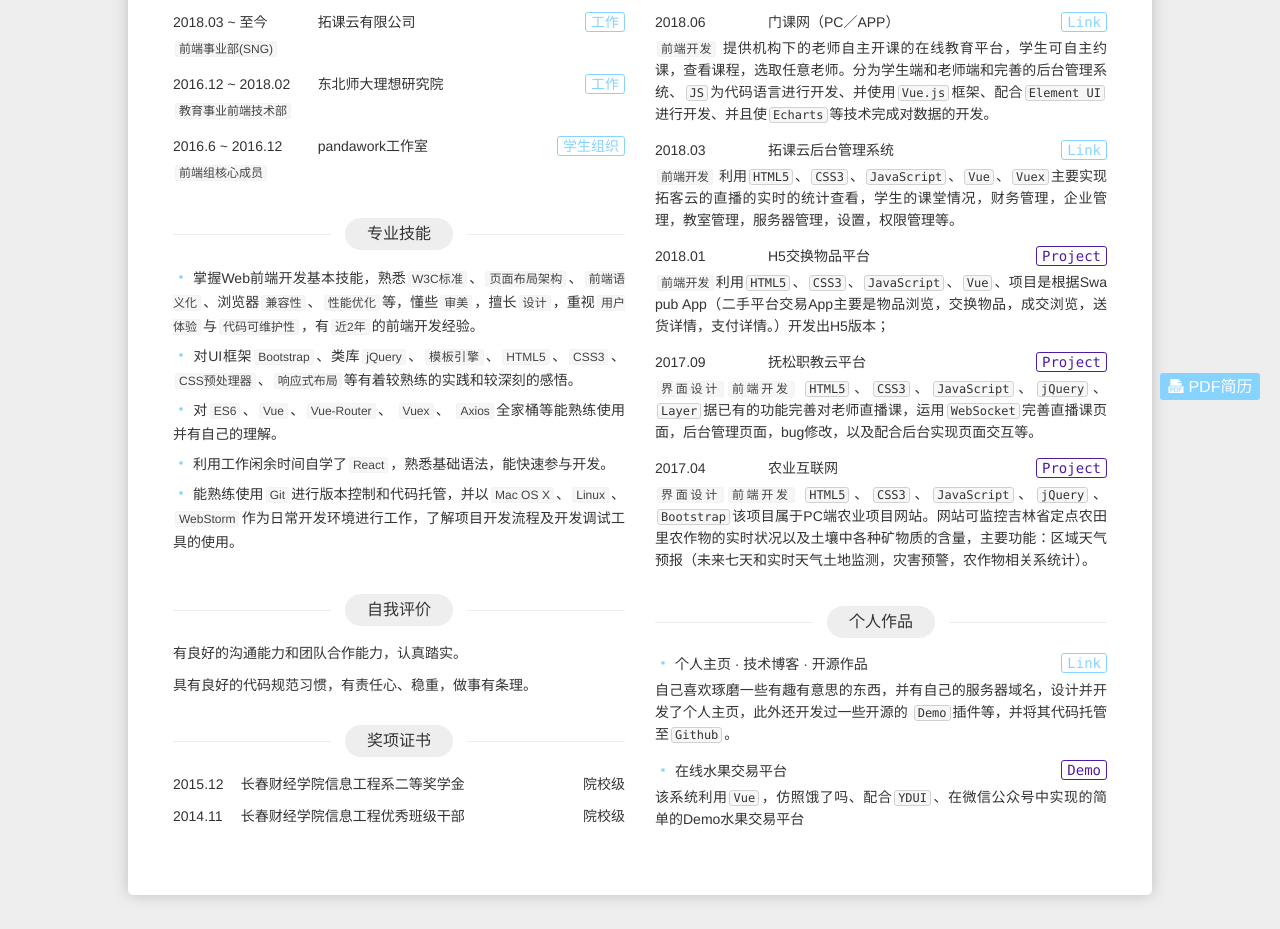
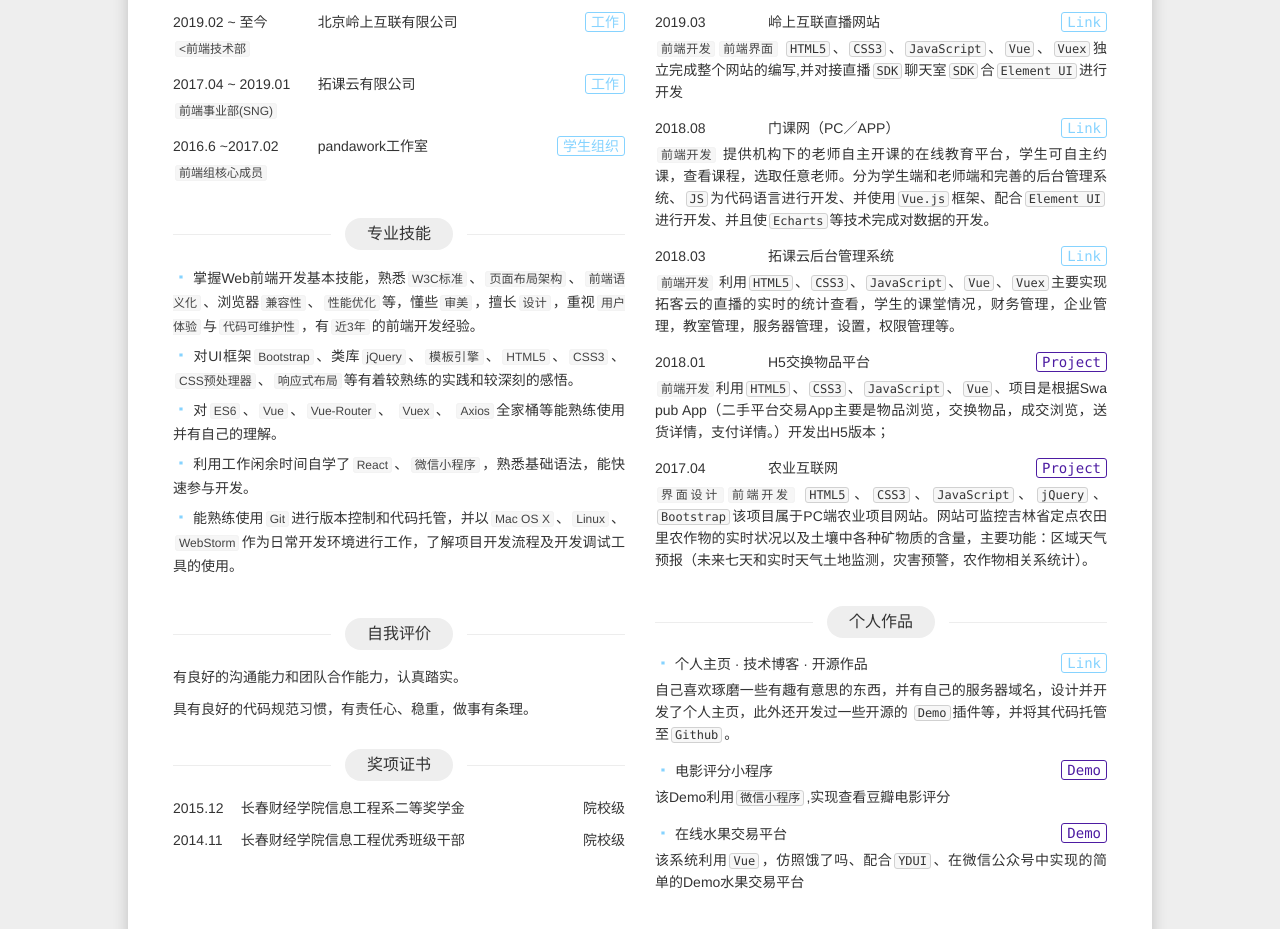
Before and after one commit to gaotianshuang/tsgao, a plain HTML site: page resume/index.html in a window 1280 px wide. Shown: the part 394-1323 px from the top of the page. Drawn offline with Linux system fonts and the light colour scheme.

Commit message:
修改简历

```diff
--- a/resume/index.html
+++ b/resume/index.html
@@ -10,7 +10,7 @@
 </head>
 
 <body class="print">
-    <p class="last-modified">最后更新时间：2018年09月</p>
+    <p class="last-modified">最后更新时间：2019年05月</p>
     <div class="content">
         <header class="content-hd">
             <section class="title">
@@ -45,26 +45,26 @@
                     <div
                         class="section-bd">
                         <div class="item">
-                            <header class="item-hd"><span class="item-time">2018.03 ~ 至今</span> <a class="btn item-more" href="http://www.talk-cloud.com/index.php/About/index.html"
-                                    target="_blank">工作</a><h3 class="item-name">拓课云有限公司</h3>
+                              <header class="item-hd"><span class="item-time">2019.02 ~ 至今</span> <a class="btn item-more" href="https://www.langooo.com/"
+                                    target="_blank">工作</a><h3 class="item-name">北京岭上互联有限公司</h3>
                             </header>
                             <div class="item-bd">
-                                <p class="section-content"><strong>前端事业部(SNG)</strong>
+                                <p class="section-content"><strong><前端技术部</strong>
                                     <!--...-->
                                 </p>
                             </div>
                         </div>
                         <div class="item">
-                            <header class="item-hd"><span class="item-time">2016.12 ~ 2018.02</span> <a class="btn item-more" href="http://www.dsideal.com/"
-                                    target="_blank">工作</a><h3 class="item-name">东北师大理想研究院</h3>
+                                <header class="item-hd"><span class="item-time">2017.04 ~ 2019.01</span> <a class="btn item-more" href="http://www.talk-cloud.com/"
+                                    target="_blank">工作</a><h3 class="item-name">拓课云有限公司</h3>
                             </header>
                             <div class="item-bd">
-                                <p class="section-content"><strong>教育事业前端技术部</strong>
+                                <p class="section-content"><strong>前端事业部(SNG)</strong>
                                 </p>
                             </div>
                         </div>
                         <div class="item">
-                            <header class="item-hd"><span class="item-time">2016.6 ~ 2016.12</span><h3 class="item-name"> pandawork工作室</h3><a class="btn item-more"
+                            <header class="item-hd"><span class="item-time">2016.6 ~2017.02</span><h3 class="item-name"> pandawork工作室</h3><a class="btn item-more"
                                     href="javascript:;" target="_blank">学生组织</a></header>
                             <div class="item-bd">
                                 <p class="section-content"><strong>前端组核心成员</strong>
@@ -79,7 +79,7 @@
                         class="section-bd">
                         <ul class="section-list">
                             <li>
-                                <p class="section-content"><i class="iconfont icon-dot"></i> 掌握Web前端开发基本技能，熟悉<strong>W3C标准</strong>、<strong>页面布局架构</strong>、<strong>前端语义化</strong>、浏览器<strong>兼容性</strong>、<strong>性能优化</strong>等，懂些<strong>审美</strong>，擅长<strong>设计</strong>，重视<strong>用户体验</strong>与<strong>代码可维护性</strong>，有<strong>近2年</strong>的前端开发经验。</p>
+                                <p class="section-content"><i class="iconfont icon-dot"></i> 掌握Web前端开发基本技能，熟悉<strong>W3C标准</strong>、<strong>页面布局架构</strong>、<strong>前端语义化</strong>、浏览器<strong>兼容性</strong>、<strong>性能优化</strong>等，懂些<strong>审美</strong>，擅长<strong>设计</strong>，重视<strong>用户体验</strong>与<strong>代码可维护性</strong>，有<strong>近3年</strong>的前端开发经验。</p>
                             </li>
                             <li>
                                 <p class="section-content"><i class="iconfont icon-dot"></i> 对UI框架<strong>Bootstrap</strong>、类库<strong>jQuery</strong>、<strong>模板引擎</strong>、<strong>HTML5</strong>、<strong>CSS3</strong>、<strong>CSS预处理器</strong>、<strong>响应式布局</strong>等有着较熟练的实践和较深刻的感悟。</p>
@@ -88,7 +88,7 @@
                                 <p class="section-content"><i class="iconfont icon-dot"></i> 对<strong>ES6</strong>、<strong>Vue</strong>、<strong>Vue-Router</strong>、 <strong>Vuex</strong>、 <strong>Axios</strong>全家桶等能熟练使用并有自己的理解。</p>
                             </li>
                             <li>
-                                <p class="section-content"><i class="iconfont icon-dot"></i> 利用工作闲余时间自学了<strong>React</strong>，熟悉基础语法，能快速参与开发。 </p>
+                                <p class="section-content"><i class="iconfont icon-dot"></i> 利用工作闲余时间自学了<strong>React</strong>、<strong>微信小程序</strong>，熟悉基础语法，能快速参与开发。 </p>
                             </li>
                             <li>
                                 <p class="section-content"><i class="iconfont icon-dot"></i> 能熟练使用<strong>Git</strong>进行版本控制和代码托管，并以<strong>Mac
@@ -130,7 +130,15 @@
                     <div
                         class="section-bd">
                         <div class="item">
-                            <header class="item-hd"><span class="item-time">2018.06</span> <a class="btn item-more" href="http://www.51menke.com/" target="_blank">Link</a><h3
+                            <header class="item-hd"><span class="item-time">2019.03</span> <a class="btn item-more" href="https://www.langooo.cn"
+                                    target="_blank">Link</a><h3 class="item-name">岭上互联直播网站</h3>
+                            </header>
+                            <div class="item-bd">
+                                <p class="section-content"><strong>前端开发</strong><strong>前端界面</strong> <em>HTML5</em>、<em>CSS3</em>、<em>JavaScript</em>、<em>Vue</em>、<em>Vuex</em>独立完成整个网站的编写,并对接直播<em>SDK</em>聊天室<em>SDK</em>合<em>Element UI</em>进行开发</p>
+                            </div>
+                        </div>
+                        <div class="item">
+                            <header class="item-hd"><span class="item-time">2018.08</span> <a class="btn item-more" href="http://www.51menke.com/" target="_blank">Link</a><h3
                                     class="item-name"> 门课网（PC／APP）</h3>
                             </header>
                             <div class="item-bd">
@@ -152,14 +160,6 @@
                             </header>
                             <div class="item-bd">
                                 <p class="section-content"><strong>前端开发</strong>利用<em>HTML5</em>、<em>CSS3</em>、<em>JavaScript</em>、<em>Vue</em>、项目是根据Swapub App（二手平台交易App主要是物品浏览，交换物品，成交浏览，送货详情，支付详情。）开发出H5版本；</p>
-                            </div>
-                        </div>
-                        <div class="item">
-                            <header class="item-hd"><span class="item-time">2017.09</span> <a class="btn item-more no-click" href="javascript:;"
-                                    target="_blank">Project</a><h3 class="item-name">抚松职教云平台</h3>
-                            </header>
-                            <div class="item-bd">
-                                <p class="section-content"><strong>界面设计</strong><strong>前端开发</strong> <em>HTML5</em>、<em>CSS3</em>、<em>JavaScript</em>、<em>jQuery</em>、<em>Layer</em>据已有的功能完善对老师直播课，运用<em>WebSocket</em>完善直播课页面，后台管理页面，bug修改，以及配合后台实现页面交互等。</p>
                             </div>
                         </div>
                         <div class="item">
@@ -186,6 +186,14 @@
                         </div>
                         <div class="item">
                             <header class="item-hd"><a class="btn item-more no-click" href="javascript:;" target="_blank">Demo</a><h3 class="item-name"><i
+                                        class="iconfont icon-dot"></i> 电影评分小程序</h3>
+                            </header>
+                            <div class="item-bd">
+                                <p class="section-content">该Demo利用<em>微信小程序</em>,实现查看豆瓣电影评分
+                            </div>
+                        </div>
+                             <div class="item">
+                            <header class="item-hd"><a class="btn item-more no-click" href="javascript:;" target="_blank">Demo</a><h3 class="item-name"><i
                                         class="iconfont icon-dot"></i> 在线水果交易平台</h3>
                             </header>
                             <div class="item-bd">
@@ -203,8 +211,8 @@
     <footer class="print-footer">
         <a class="footer-link" href="http://www.tsgao.ink" target="_blank"><i class="iconfont icon-link"></i> 个人主页：www.tsgao.ink</a>
     </footer>
-    <a class="pdf" href="resume.pdf"><i class="iconfont icon-pdf"></i> PDF简历</a>
-</body>
+<!--     <a class="pdf" href="resume.pdf"><i class="iconfont icon-pdf"></i> PDF简历</a>
+ --></body>
 
 </html>
 <style type="text/css">
```
Also changed, not shown: resume/src/index.html (+57 -52 lines), 1 other file.
